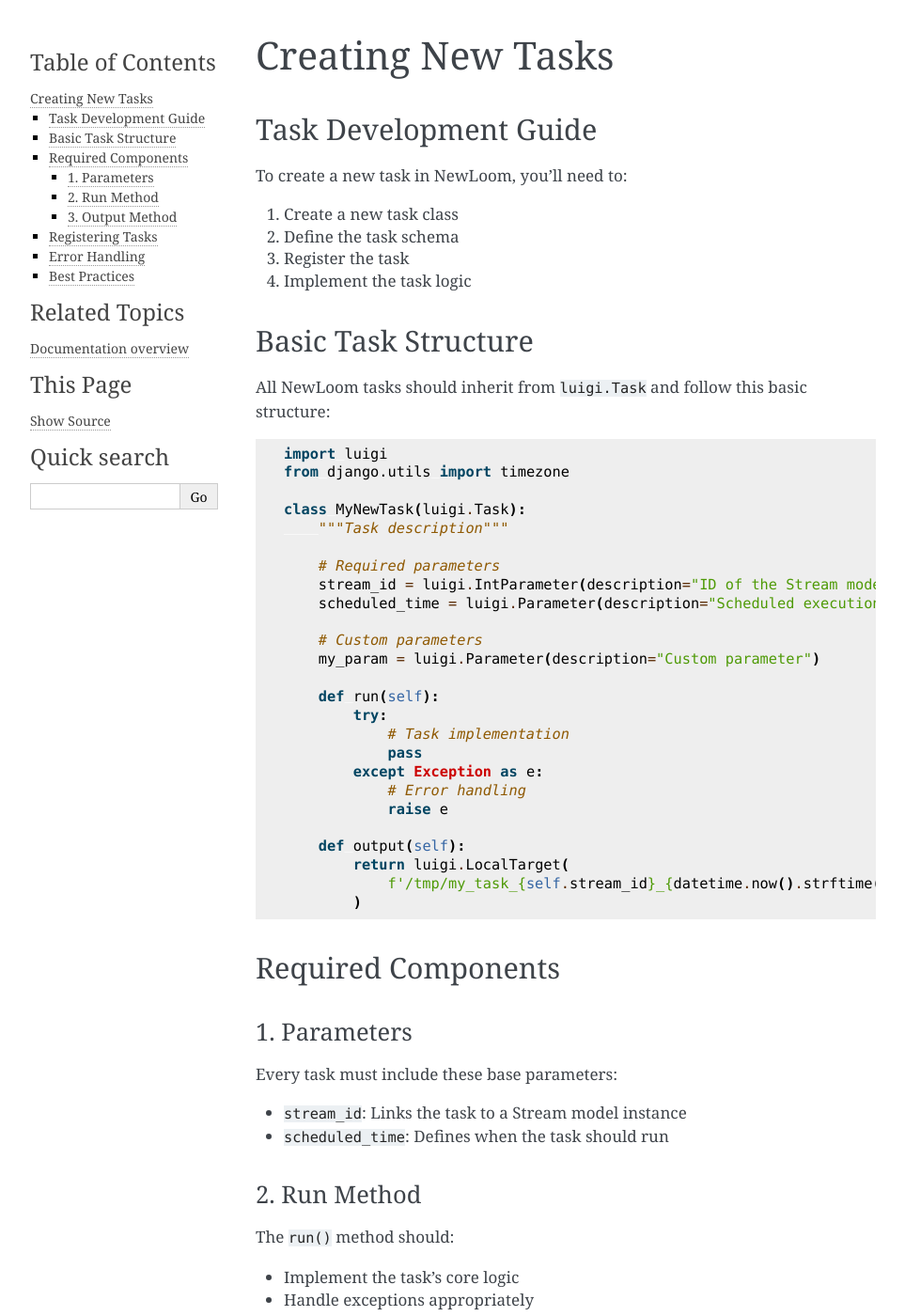
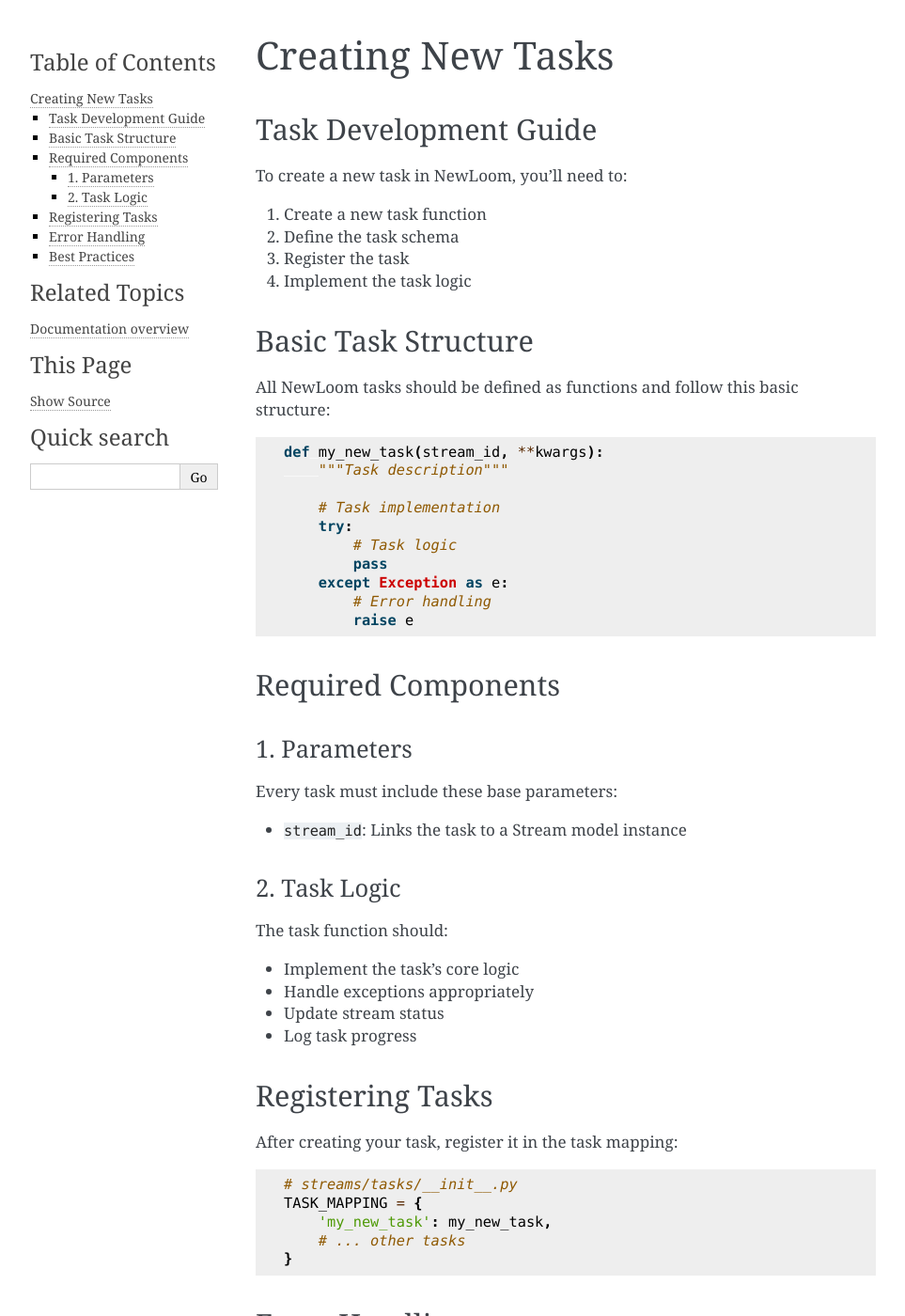
Before and after one commit to rimamedia/newsloom, a Sphinx documentation site: the page built from docs/source/tasks/creating_tasks.rst, in a window 1280 px wide and 1400 px high. Shown: the whole window at 94% size, without its empty margins (148-1111 px from the left). Built offline with Sphinx 7.4.7, drawn with Linux system fonts in a browser that asks for light colours; pages that are not in the unit, such as notebooks, are missing from menus; some of the changed text lies outside the part shown.

Commit message:
updated docs

```diff
--- a/docs/source/conf.py
+++ b/docs/source/conf.py
@@ -28,7 +28,6 @@
     'fixed_sidebar': True,
     'extra_nav_links': {
         'Django Documentation': 'https://docs.djangoproject.com/',
-        'Luigi Documentation': 'https://luigi.readthedocs.io/',
         'Playwright Documentation': 'https://playwright.dev/python/',
     },
     'show_powered_by': False,
@@ -38,5 +37,4 @@
 intersphinx_mapping = {
     'python': ('https://docs.python.org/3', None),
     'django': ('https://docs.djangoproject.com/en/stable/', 'https://docs.djangoproject.com/en/stable/_objects/'),
-    'luigi': ('https://luigi.readthedocs.io/en/stable/', None),
 }
--- a/docs/source/tasks/creating_tasks.rst
+++ b/docs/source/tasks/creating_tasks.rst
@@ -6,7 +6,7 @@
 
 To create a new task in NewLoom, you'll need to:
 
-1. Create a new task class
+1. Create a new task function
 2. Define the task schema
 3. Register the task
 4. Implement the task logic
@@ -14,35 +14,20 @@
 Basic Task Structure
 ------------------
 
-All NewLoom tasks should inherit from ``luigi.Task`` and follow this basic structure:
+All NewLoom tasks should be defined as functions and follow this basic structure:
 
 .. code-block:: python
 
-    import luigi
-    from django.utils import timezone
-
-    class MyNewTask(luigi.Task):
+    def my_new_task(stream_id, **kwargs):
         """Task description"""
 
-        # Required parameters
-        stream_id = luigi.IntParameter(description="ID of the Stream model instance")
-        scheduled_time = luigi.Parameter(description="Scheduled execution time")
-
-        # Custom parameters
-        my_param = luigi.Parameter(description="Custom parameter")
-
-        def run(self):
-            try:
-                # Task implementation
-                pass
-            except Exception as e:
-                # Error handling
-                raise e
-
-        def output(self):
-            return luigi.LocalTarget(
-                f'/tmp/my_task_{self.stream_id}_{datetime.now().strftime("%Y%m%d_%H%M%S")}'
-            )
+        # Task implementation
+        try:
+            # Task logic
+            pass
+        except Exception as e:
+            # Error handling
+            raise e
 
 Required Components
 -----------------
@@ -53,26 +38,16 @@
 Every task must include these base parameters:
 
 - ``stream_id``: Links the task to a Stream model instance
-- ``scheduled_time``: Defines when the task should run
 
-2. Run Method
+2. Task Logic
 ~~~~~~~~~~~~
 
-The ``run()`` method should:
+The task function should:
 
 - Implement the task's core logic
 - Handle exceptions appropriately
 - Update stream status
 - Log task progress
-
-3. Output Method
-~~~~~~~~~~~~~~
-
-The ``output()`` method should:
-
-- Return a ``luigi.Target`` instance
-- Include unique identifiers (stream_id, timestamp)
-- Use appropriate target type (LocalTarget, S3Target, etc.)
 
 Registering Tasks
 ---------------
@@ -83,7 +58,7 @@
 
     # streams/tasks/__init__.py
     TASK_MAPPING = {
-        'my_new_task': MyNewTask,
+        'my_new_task': my_new_task,
         # ... other tasks
     }
 
@@ -94,13 +69,13 @@
 
 .. code-block:: python
 
-    def run(self):
+    def my_new_task(stream_id, **kwargs):
         from streams.models import Stream
         logger = logging.getLogger(__name__)
 
         try:
             # Task implementation
-            stream = Stream.objects.get(id=self.stream_id)
+            stream = Stream.objects.get(id=stream_id)
             # ... task logic ...
 
             # Update success status
@@ -109,7 +84,7 @@
 
         except Exception as e:
             logger.error(f"Task error: {str(e)}", exc_info=True)
-            Stream.objects.filter(id=self.stream_id).update(
+            Stream.objects.filter(id=stream_id).update(
                 status='failed',
                 last_run=timezone.now()
             )
```
Also changed, not shown: docs/source/index.rst (+1 -12 lines).
